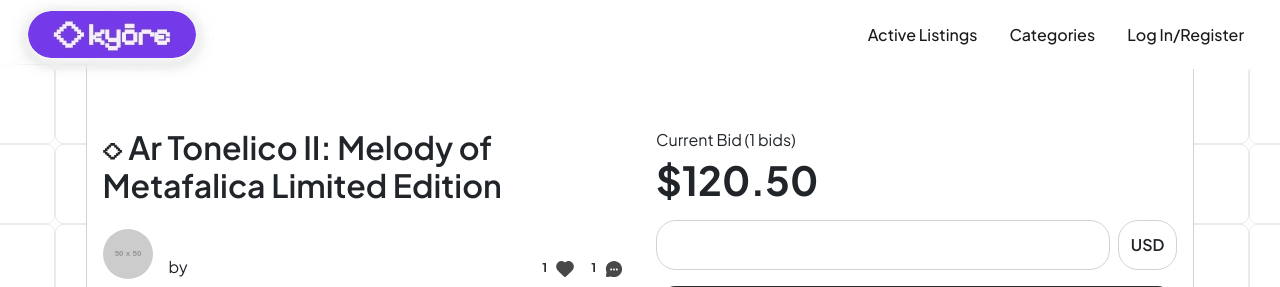
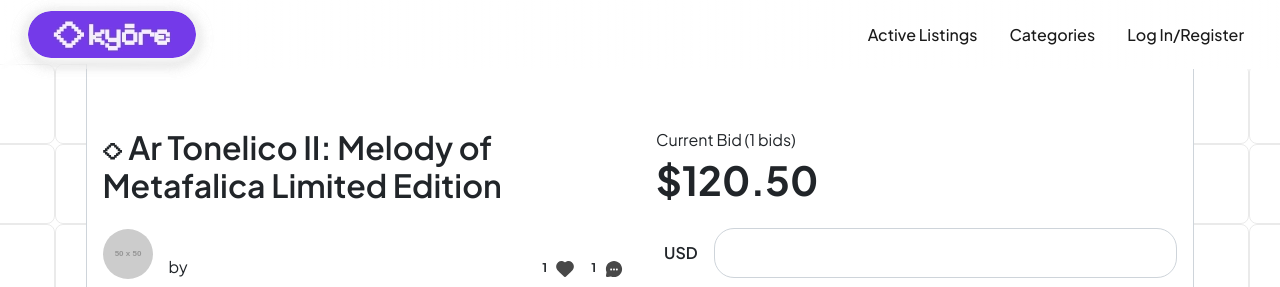
Before and after one commit to Galafador/Kyore, a Django app: page /listing/1/ in a window 1280 px wide. Shown: the top 287 px of the page. Run offline with Django 3.2, Linux system fonts and the light colour scheme; data comes from the database, SQL or seed files in the repository; both versions use the stored data as it was after the commit; grey boxes labelled with a size stand in for pictures from a placeholder-image service; some libraries are stand-ins or nearby versions.

Commit message:
starting work on bidding functionality

```diff
--- a/auctions/templates/auctions/listing.html
+++ b/auctions/templates/auctions/listing.html
@@ -75,13 +75,13 @@
                 <div class="col-12 col-lg-6 d-flex flex-column p-3 mx-auto" style="max-width: 640px; background-color: rgba(0, 128, 0, 0);">
                     <div>
                         <p class="fw-normal mb-1 w-100">Current Bid ({{listing.bids.count}} bids)</p>
-                        <h1 class="fw-bold mb-3 w-100">${% if listing.has_bids %}{{ listing.highest_bid }}{% else %}{{ listing.starting_bid }}{% endif %}</h1>
+                        <h1 class="fw-bold mb-4 w-100">${% if listing.has_bids %}{{ listing.highest_bid }}{% else %}{{ listing.starting_bid }}{% endif %}</h1>
                     </div>
                     <form class="mb-3" action="" method="post">
                     {% csrf_token %}
                         <div class="d-flex mb-3 gap-2">
+                            <span class="d-flex align-items-center fw-semibold py-2 px-2">USD</span>
                             <input type="number" class="form-control form-control-kyore py-4" style="font-weight: 600;" name="" id="">
-                            <span class="btn btn-secondary d-flex align-items-center fw-semibold">USD</span>
                         </div>
                         {% for error in form.title.errors %}
                         <div class="invalid-feedback">
```
Also changed, not shown: db.sqlite3.
